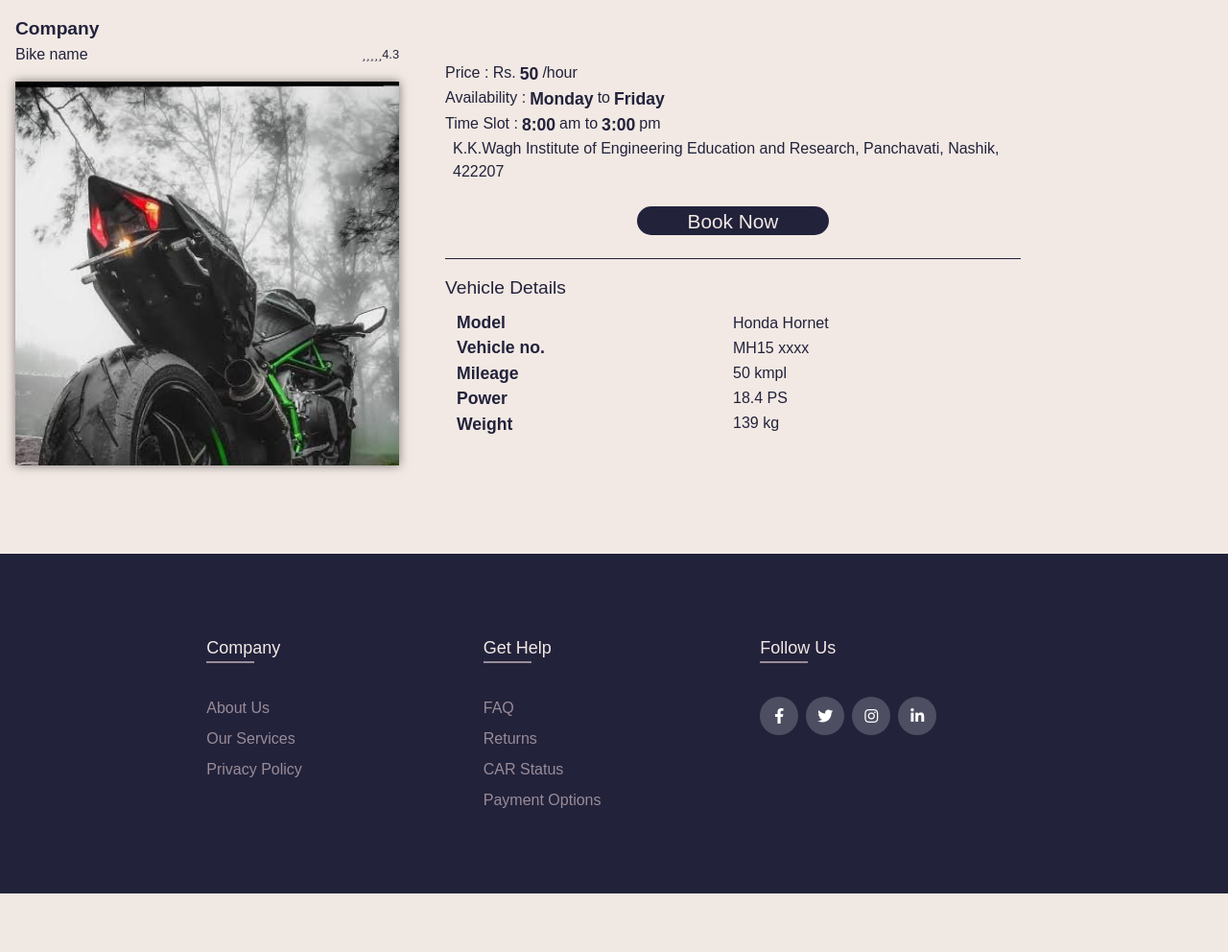
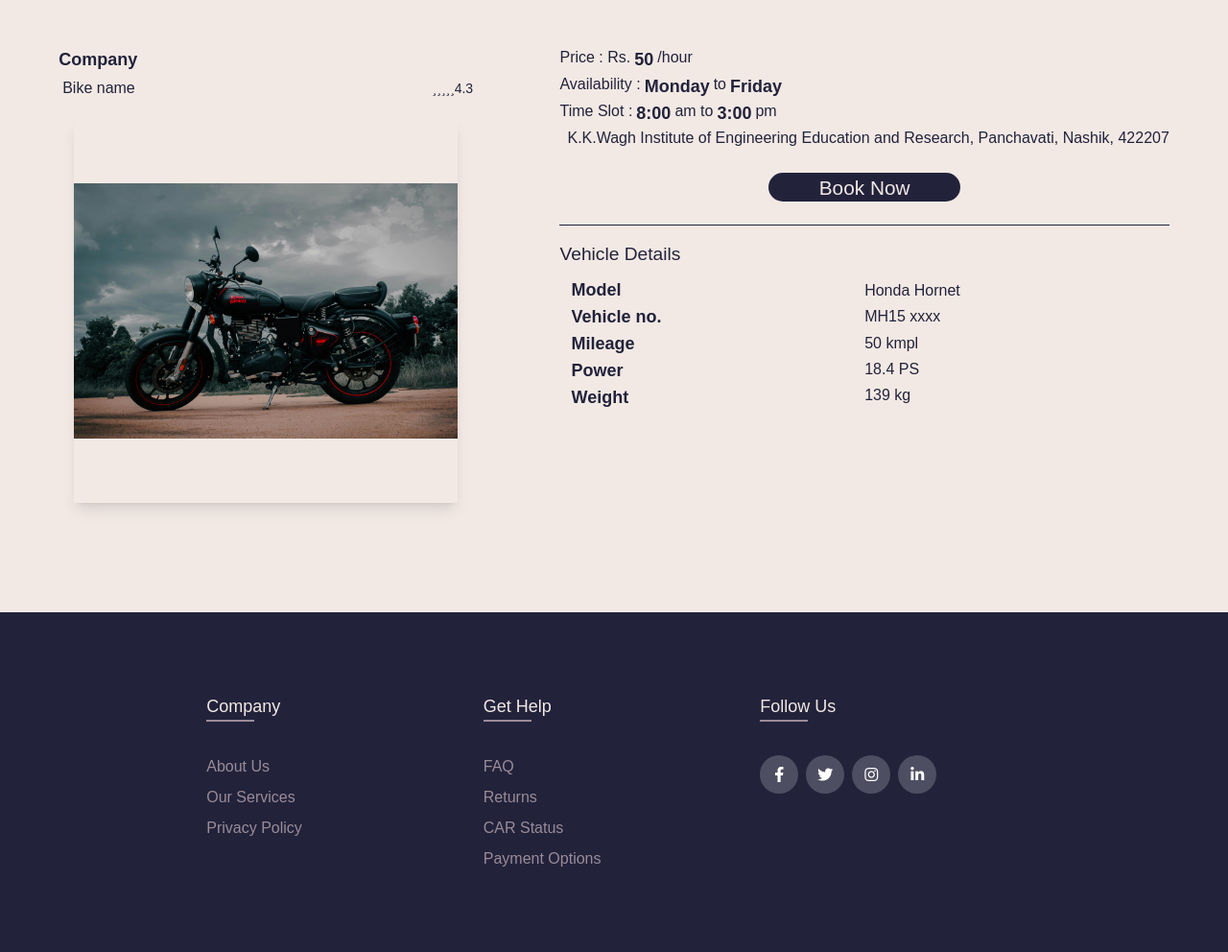
Before and after one commit to rasika2670/QRides, a PHP site: page /product.html in a window 1280 px wide; the page is wider, and only the part inside the window is pictured. Shown: the part 60-1052 px from the top of that part at 96% size. Before the commit the page ends 991 px from the top of that part, so only its background shows below. Run offline with PHP 8.4, Linux system fonts and the light colour scheme; style sheets or scripts are compiled from the project's sources.

Commit message:
product updated

```diff
--- a/product.css
+++ b/product.css
@@ -53,8 +53,7 @@ p{
     display: flex;
     flex-direction: column;
 }
-
-#bookNowBtn{
+bookNowBtn{
     background-color: #22223b;
     color: #F2E9E4;
     font-size: 1.3rem;
@@ -72,19 +71,19 @@ button:hover{
     transition: all;
     transition-duration: 200ms;
 }
-
-.popup {
-    display: none; /* Hide the popup by default */
+popup {
+    display: none; /* Hide
+    the popup by default */
     position: fixed;
     top: 0;
     left: 0;
     width: 100%;
     height: 100%;
-    background-color: rgba(0, 0, 0, 0.5); /* Semi-transparent black background */
+    background-color: #00000080; /* Semi-transparent black background */
     z-index: 999; /* Ensure popup appears above other content */
   }
 
-  .popup-content {
+  popup-content {
     background-color: #fff;
     padding: 20px;
     width: 80%;
@@ -96,18 +95,18 @@ button:hover{
     border-radius: 8px;
   }
 
-  .close-btn {
+  lose-btn {
     position: absolute;
     top: 10px;
     right: 10px;
     cursor: pointer;
   }
 
-.checkbox{
+checkbox{
     color: #22223b;
 }
 
-#continueBtn{
+continueBtn{
     color: #22223b;
     padding-left: 10px;
     padding-right: 10px;
--- a/product.html
+++ b/product.html
@@ -50,13 +50,12 @@
 
 
 
-    <main>
-        <div class="info">
-            <div class="content" style="width: 400px;">
-                <p class="company-name">Company</p>
-                <div class="rate">
-                    <p class="bike-name">Bike name</p>
-                    <div class="pr" style="position:relative; ">
+        <div class="flex w-[100%] flex-col justify-center lg:flex-row px-4">
+            <div class=" flex my-12 mx-auto flex-col">
+                <p class="font-bold text-lg">Company</p>
+                <div class="flex justify-between">
+                    <p class="text-Bpurple m-1">Bike name</p>
+                    <div class="flex items-center text-sm relative" >
                         <i class="fa-solid fa-star" style="color: #22223b;"></i>
                         <i class="fa-solid fa-star" style="color: #22223b;"></i>
                         <i class="fa-solid fa-star" style="color: #22223b;"></i>
@@ -65,37 +64,40 @@
                         <p class="rating">4.3</p>
                     </div>
                 </div>
-                <div class="img" style="background-image: url('Images/bg.jpg');"></div>
+                <div class="max-w-[400px] h-[400px] bg-contain flex items-center justify-center shadow-lg m-4" ><img src="./Images/bg.jpg" alt=""></div>
             </div>
 
-            <div class="vehicle">
-                <div class="price">
-                    <p>Price : Rs. </p><p class="pop"> 50 </p><p>/hour </p>
+
+            <!-- Changing part for other pages -->
+            <div class=" my-12 mx-auto flex flex-col">
+                <div class="flex self-start">
+                    <p>Price : Rs. </p>
+                    <p class="font-bold text-lg mx-1"> 50 </p><p>/hour </p>
                 </div>
-                <div class="price">
+                <div class="flex self-start">
                     <p>Availability :</p>
-                    <p class="pop">Monday</p><p> to </p><p class="pop">Friday</p>
+                    <p class="font-bold text-lg mx-1">Monday</p><p> to </p><p class="font-bold text-lg mx-1">Friday</p>
                 </div>
-                <div class="price">
+                <div class="flex self-start">
                     <p>Time Slot : </p>
-                    <p class="pop">8:00</p><p> am to </p><p class="pop">3:00</p><p> pm</p>
+                    <p class="font-bold text-lg mx-1">8:00</p><p> am to </p><p class="font-bold text-lg mx-1">3:00</p><p> pm</p>
                 </div>
-                <div class="price">
+                <div class="flex self-start">
                     <i class="fa-solid fa-location-dot" style="color: #22223b; margin: 4px;"></i>
                     <p>K.K.Wagh Institute of Engineering Education and Research, Panchavati, Nashik, 422207</p>
                 </div>
-                <button id="bookNowBtn">Book Now</button>
+                <button id="bookNowBtn" class="bg-Bpurple text-Twhite text-[1.3rem] m-6 relative self-center h-[30px] w-[200px] rounded-2xl cursor-pointer hover:opacity-80 transition-all duration-200">Book Now</button>
 
-                <div id="popup" class="popup">
-                    <div class="popup-content">
-                        <span class="close-btn" style="color: #22223b;" onclick="closePopup()">&times;</span>
-                        <p style="font-size: 1.2rem; font-weight: bold;">Terms and Conditions</p>
+                <div id="popup" class="hidden fixed top-0 left-0 w-[100%] h-[100%] bg-[#00000080] z-10">
+                    <div class="bg-white p-5 w-[80%] max-w-[600px] absolute top-1/2 left-1/2 transform -translate-x-1/2 -translate-y-1/2 rounded-lg">
+                        <span class="absolute top-[10px] right-[10px] cursor-pointer" style="color: #22223b;" onclick="closePopup()">&times;</span>
+                        <p class="font-bold text-[1.2rem]">Terms and Conditions</p>
                         <!-- Your terms and conditions content here -->
-                        <p style="margin: 1rem;">Lorem ipsum dolor sit amet, consectetur adipiscing elit. ...</p>
-                        <label for="agreeCheckbox" class="checkbox">
+                        <p class="m-1">Lorem ipsum dolor sit amet, consectetur adipiscing elit. ...</p>
+                        <label for="agreeCheckbox" class="text-Bpurple">
                             <input type="checkbox" id="agreeCheckbox">  Agree
                         </label>
-                        <button id="continueBtn" disabled>Continue</button>
+                        <button id="continueBtn" class="text-Bpurple px-[10px] text-[1rem] absolute bottom-5 right-5 bg-Twhite rounded" disabled>Continue</button>
                     </div>
                 </div>
 
@@ -105,11 +107,11 @@
 
                 <div style="display: flex; padding:0.5rem;">
                     <div style="position: relative; width: 50%; display: flex; flex-direction: column; justify-content: space-evenly;" >
-                        <p class="pop">Model</p>
-                        <p class="pop">Vehicle no.</p>
-                        <p class="pop">Mileage</p>
-                        <p class="pop">Power</p>
-                        <p class="pop">Weight</p>
+                        <p class="font-bold text-lg mx-1">Model</p>
+                        <p class="font-bold text-lg mx-1">Vehicle no.</p>
+                        <p class="font-bold text-lg mx-1">Mileage</p>
+                        <p class="font-bold text-lg mx-1">Power</p>
+                        <p class="font-bold text-lg mx-1">Weight</p>
                     </div>
                     <div style="display: flex; flex-direction: column; justify-content: space-evenly;">
                         <p>Honda Hornet</p>
@@ -122,7 +124,6 @@
             </div>
         </div>
 
-    </main>
     <footer class="bg-Bpurple py-[70px] mt-[50px]">
         <div class="max-w-[1170px] m-auto ">
             <div class="flex flex-col justify-center sm:flex-row ml-[1rem] ">
@@ -206,7 +207,7 @@
     // Function to handle continue button click event
     continueBtn.addEventListener('click', () => {
     // Redirect to a new page
-    window.location.href = 'rent.html'; // Replace 'newpage.html' with the URL of the new page
+    window.location.href = 'page4.html'; // Replace 'newpage.html' with the URL of the new page
     });
 
     </script>
```
Also changed, not shown: page4.html (+122 -14 lines), Images/bg.jpg.
